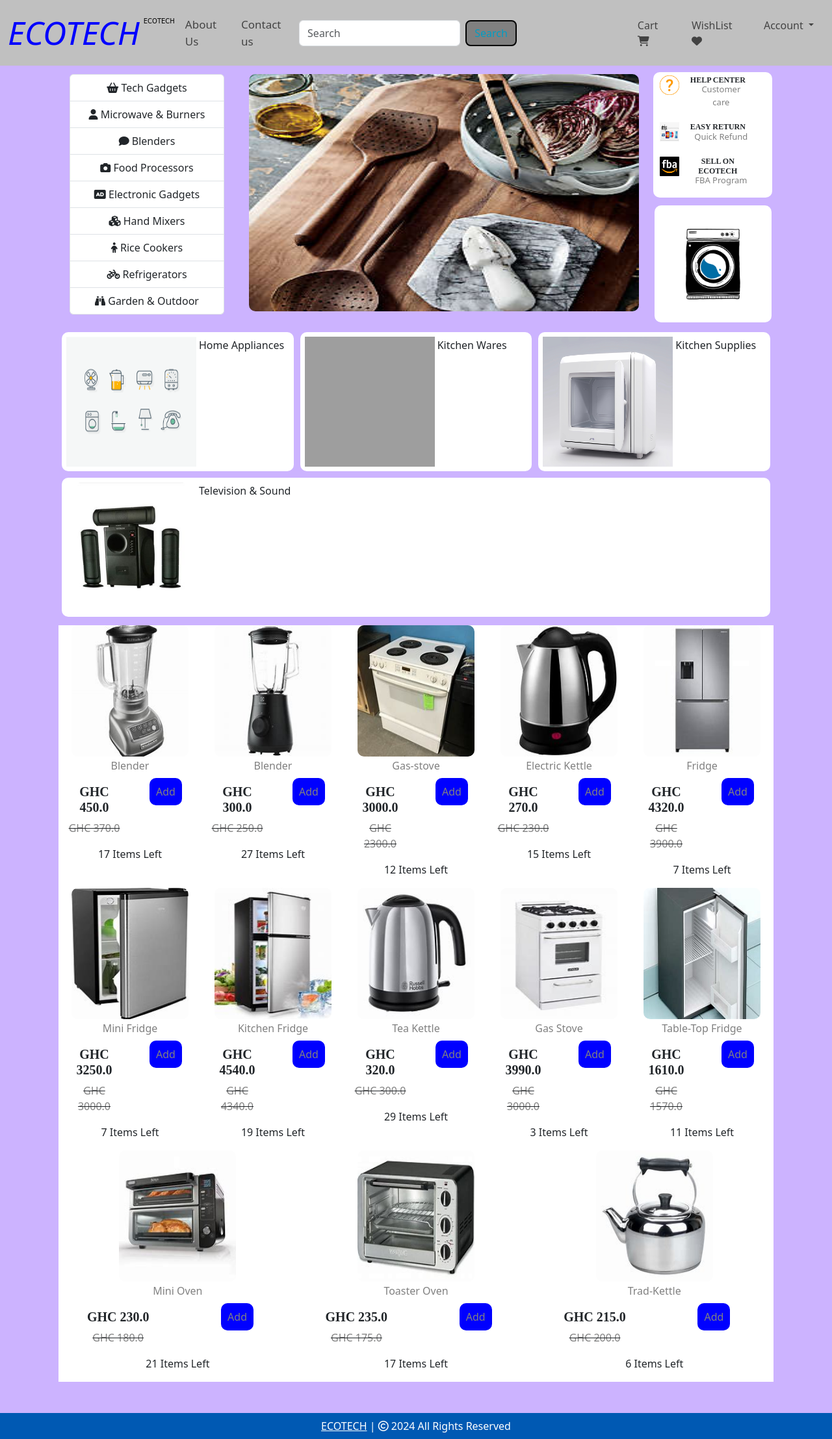
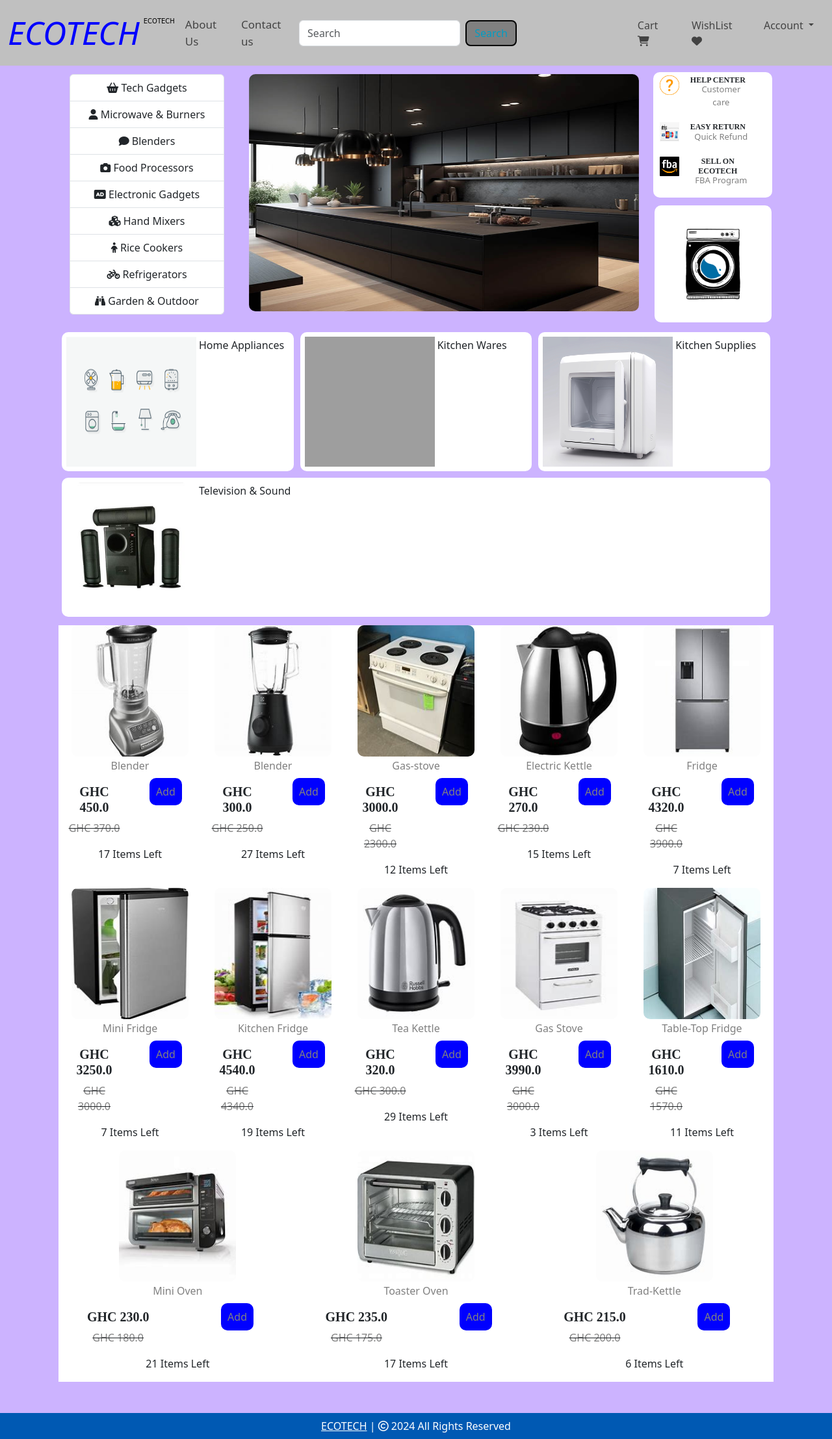
Before and after one commit to Dani-dzoe/Ecotech, a Flask app: page / in a window 1280 px wide. Shown: the whole page at 65% size. Run offline with Flask 3, Linux system fonts and the light colour scheme; some libraries are stand-ins or nearby versions; some web fonts are replaced; grey boxes are pictures that could not be loaded.

Commit message:
minor changes

```diff
--- a/source/templates/home.html
+++ b/source/templates/home.html
@@ -51,7 +51,7 @@
 
 
       <div class="col-md-7" style="margin: 3px;">
-        <img src="../static/images/center_image.jpg" alt="" style="width: 600px; height: 365px; border-radius: 10px;">
+        <img src="../static/images/modern-kitchen.jpg" alt="" style="width: 600px; height: 365px; border-radius: 10px;">
       </div>
       <div class="col-md-2">
         <div class="row" style="background-color: white; border-radius: 10px;">
```
